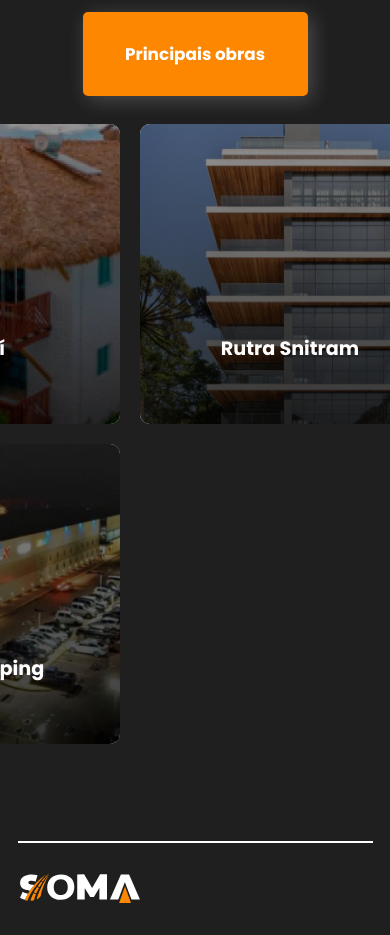
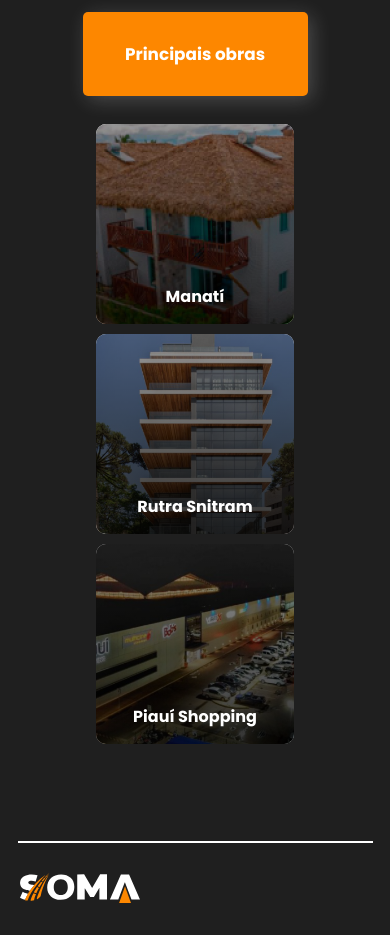
Before and after one commit to SomaAprendizes/landing-page, a Vue app in the folder landing-page/: page / in a window 390 px wide. Shown: the part 2980-3915 px from the top of the page. Built offline with nearby package versions, Linux system fonts and the light colour scheme.

Commit message:
Adicionando responsividade para os cards de principais obras

```diff
--- a/landing-page/src/components/MainWorks.vue
+++ b/landing-page/src/components/MainWorks.vue
@@ -119,4 +119,26 @@
 .card:hover .card-image {
   transform: scale(1.05);
 }
+
+@media (max-width: 768px) {
+  .cards-container {
+    flex-direction: column;
+    align-items: center;
+    gap: 10px;
+  }
+
+  .card {
+    width: 100%;
+    height: 200px;
+  }
+
+  .card-title {
+    font-size: 1rem;
+    transform: translateY(150px);
+  }
+
+  .card-info {
+    font-size: 0.9rem;
+  }
+}
 </style>
```
